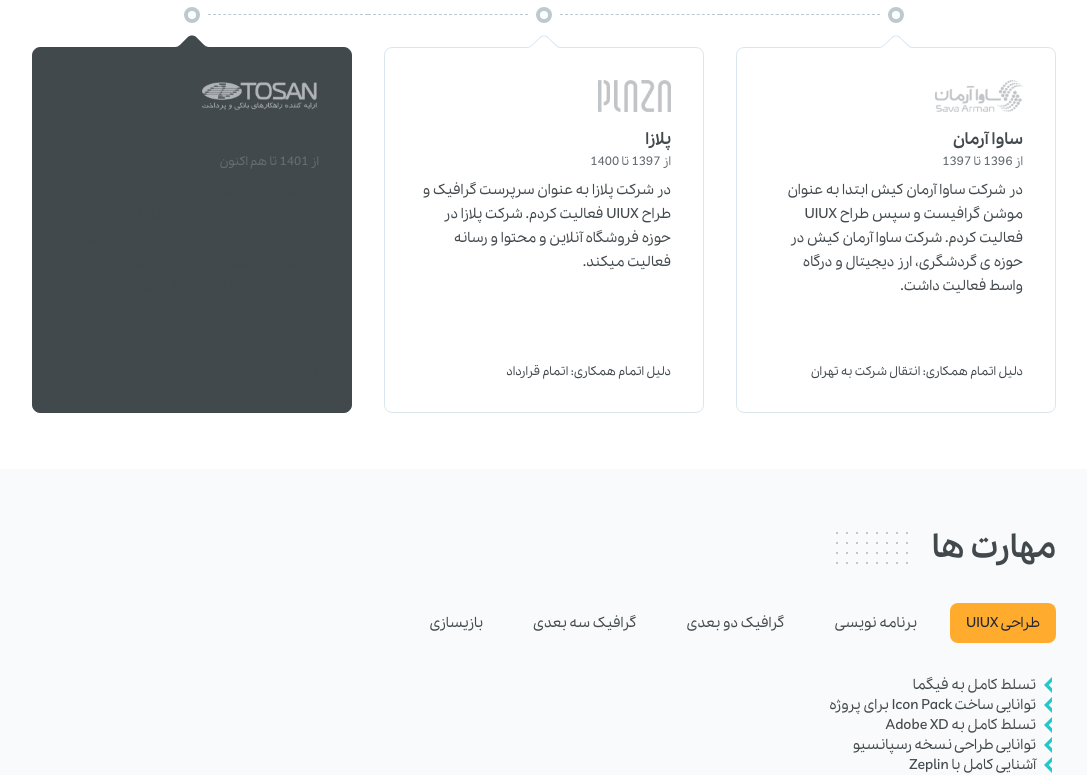
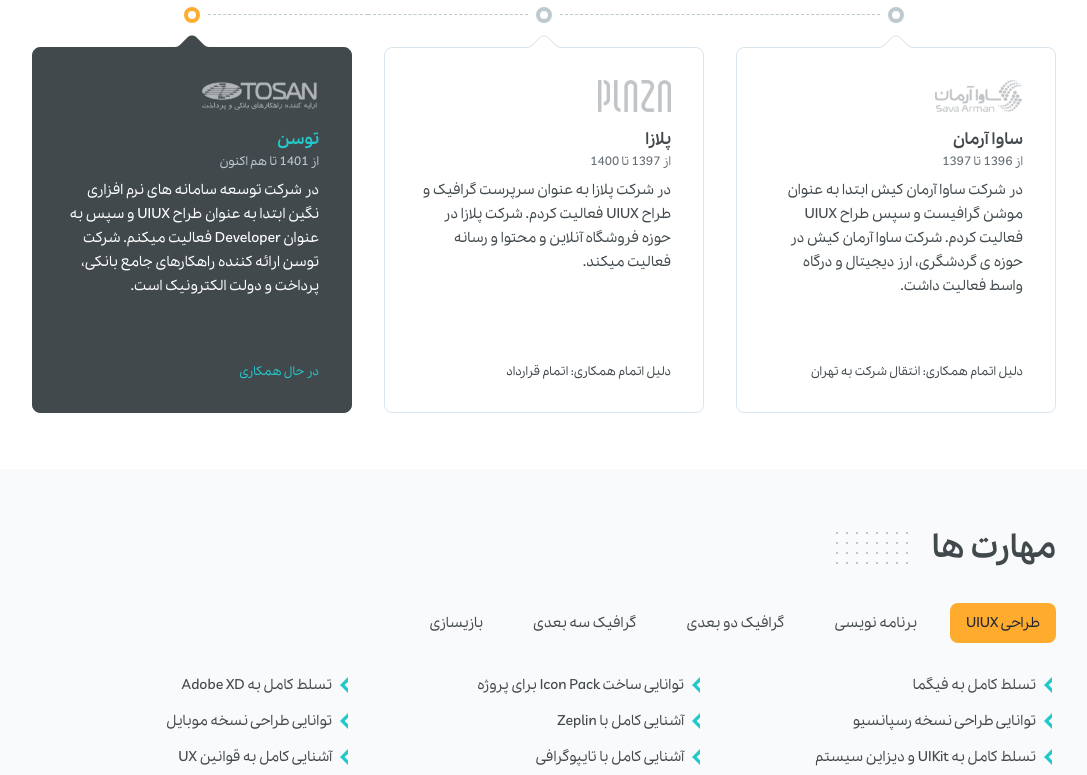
Before and after one commit to RezaNrzdh/RezaNrzdh, an Angular app in the folder client/: page /about in a window 1280 px wide. Shown: the part 980-1755 px from the top of the page, without its empty margins (96-1183 px from the left). Built offline with nearby package versions, Linux system fonts and the light colour scheme.

Commit message:
Update about component

```diff
--- a/client/src/app/feature/about/about.component.scss
+++ b/client/src/app/feature/about/about.component.scss
@@ -25,12 +25,10 @@
                 grid-column-gap: 32px;
                 .company {
                     .year{
-                        span{
-                            &:nth-child(2){
-                                width: 8px;
-                                height: 8px;
-                                border: 4px solid color.$color-gray-3;
-                            }
+                        .dot{
+                            width: 8px;
+                            height: 8px;
+                            border: 4px solid color.$color-gray-3;
                         }
                     }
                     .desc{
@@ -72,9 +70,21 @@
                         }
                     }
                     &:last-child{
+                        .year .dot{
+                            border-color: color.$color-primary;
+                        }
                         .desc{
                             border: 1px solid color.$color-dark;
                             background-color: color.$color-dark;
+                            h3, .reason{
+                                color: color.$color-secondary;
+                            }
+                            .fromto{
+                                color: color.$color-gray-3;
+                            }
+                            p{
+                                color: color.$color-white;
+                            }
                             &:before{
                                 background: url("/assets/images/btnarrow-dark.png");
                             }
@@ -84,7 +94,11 @@
             }
         }
         .skills{
-
+            .grid{
+                grid-template-columns: 1fr 1fr 1fr;
+                grid-column-gap: 32px;
+                grid-row-gap: 16px;
+            }
         }
         .language{
 
```
